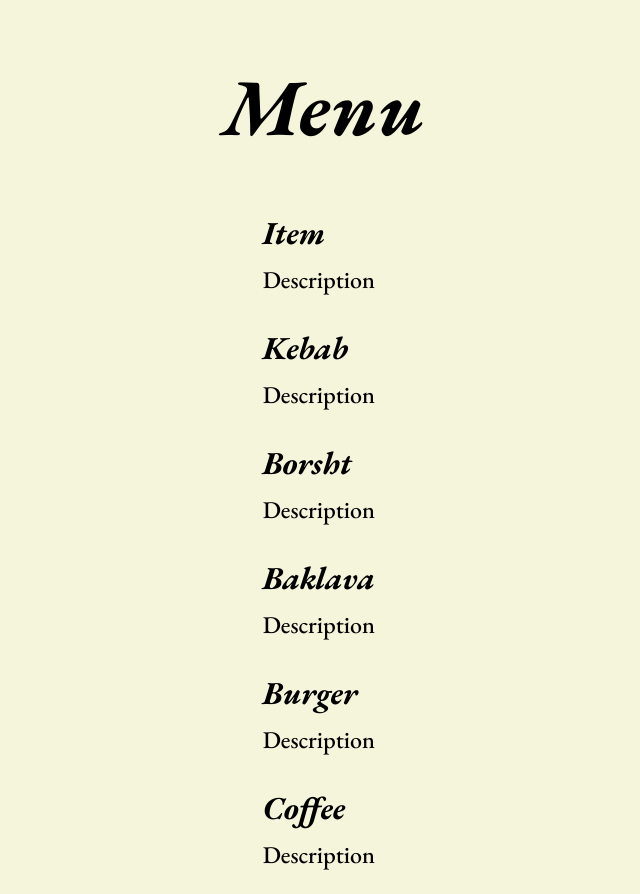
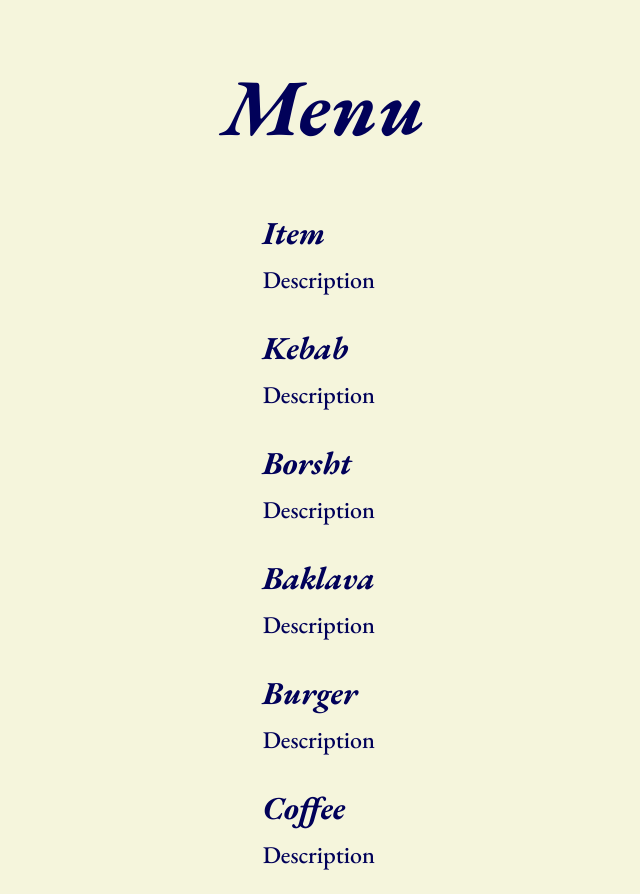
Before and after one commit to itikhon0v/cafe-demo, a plain HTML site: page index.html in a window 1280 px wide. Shown: the whole page, without its empty margins (316-956 px from the left). Drawn offline with nearby package versions, Linux system fonts and the light colour scheme.

Commit message:
font color update

```diff
--- a/styles.css
+++ b/styles.css
@@ -1,4 +1,5 @@
 body {
+  color: #010159;
   background-color: beige;
   max-width: fit-content;
   margin-left: auto;
```
